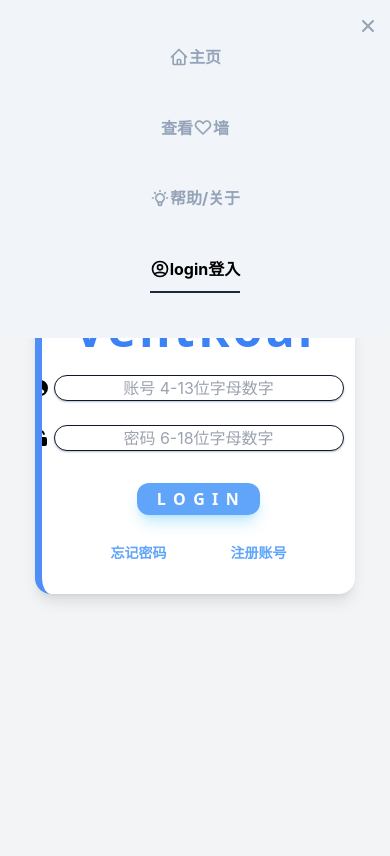
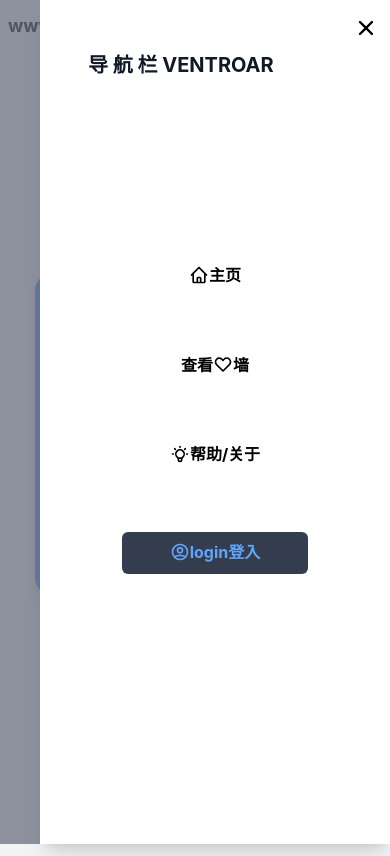
Before and after one commit to dsxksss/VentRoar, a React (Vite) app: page /LoginPage in a window 390 px wide. Both pictures are taken after a click on the button 368 px from the left and 26 px from the top of the page. Built offline with nearby package versions, Linux system fonts and the light colour scheme.

Commit message:
add:忘记密码页面 change:手机端导航栏打开样式,基本样式

```diff
--- a/src/Components/IndexRouters.tsx
+++ b/src/Components/IndexRouters.tsx
@@ -9,6 +9,8 @@ import NotFoundPage from "../Pages/NotFoundPage";
 import RegisterPage from "../Pages/RegisterPage";
 import SuPage from "../Pages/Su";
 import ByLoginDo from "../conText/ByLoginDo";
+import FindPswPage from "../Pages/FindPswPage";
+
 const IndexRouters = () => {
   return (
     <div className="h-screen">
@@ -34,6 +36,8 @@ const IndexRouters = () => {
             <Route path="/HeartPage" element={<HeartPage />}></Route>
             {/* 用户主页 */}
             <Route path="/UserPage" element={<UserPage />}></Route>
+            {/* 用户主页 */}
+            <Route path="/FindPswPage" element={<FindPswPage />}></Route>
             {/* 关于与帮助页 */}
             <Route path="/HelpPage" element={<HelpPage />}></Route>
             {/* 登入页 */}
--- a/src/Components/Nav.tsx
+++ b/src/Components/Nav.tsx
@@ -1,4 +1,5 @@
-import { Menu } from "@headlessui/react";
+import { useState } from "react";
+import { Dialog, Menu, Transition } from "@headlessui/react";
 //导入headlessui组件依赖，来方便的创建可交互样式
 import { ViewListIcon, XIcon } from "@heroicons/react/solid";
 import {
@@ -8,6 +9,7 @@ import {
   LightBulbIcon,
 } from "@heroicons/react/outline";
 import { Link, useLocation } from "react-router-dom";
+import { Fragment } from "react";
 // useLocation 是获取当前页面路由的一些数据
 
 const Nav = () => {
@@ -17,7 +19,11 @@ const Nav = () => {
     pathname === pagaName
       ? "text-black border-b-2 border-slate-800 pb-2"
       : "bt-style";
-
+  const ShowActiveMi = (pagaName: string) =>
+    pathname === pagaName
+      ? "transition ease-in duration-150 text-blue-400 font-bold bg-slate-800/90 px-[3rem] py-2 rounded-md"
+      : "bt-style font-bold";
+  const [open, setOpen] = useState(false); //手机导航栏的开合状态
   return (
     <div className="mt-3 flex flex-row justify-between items-center an-3">
       {/* 电脑端的显示设置 */}
@@ -46,49 +52,114 @@ const Nav = () => {
       </div>
 
       {/* 手机端的显示设置 */}
-      <Menu>
-        <Menu.Button className="mr-3 sm:hidden">
-          <ViewListIcon className="h-5 w-5 text-black" />
-        </Menu.Button>
+      <button className="mr-3 sm:hidden">
+        <ViewListIcon onClick={() => setOpen(true)} className="h-5 w-5" />
+      </button>
+      <Transition.Root show={open} as={Fragment}>
+        <Dialog
+          as="div"
+          className="fixed inset-0 overflow-hidden"
+          onClose={setOpen}
+        >
+          <div className="absolute inset-0 overflow-hidden">
+            {/* 灰色模态 */}
+            <Transition.Child
+              as={Fragment}
+              enter="ease-in-out duration-500"
+              enterFrom="opacity-0"
+              enterTo="opacity-100"
+              leave="ease-in-out duration-500"
+              leaveFrom="opacity-100"
+              leaveTo="opacity-0"
+            >
+              <Dialog.Overlay className="absolute inset-0 bg-gray-500 bg-opacity-75 transition-opacity" />
+            </Transition.Child>
 
-        <Menu.Items
-          style={{
-            zIndex: "1",
-            animationDuration: "0.6s",
-            animationTimingFunction: "var(--ease-out-quart)",
-          }} //页面显示层级关系设置为最顶上
-          className="an-2 font-bold text-slate-400 fixed flex flex-col bg-slate-100
-            items-center justify-evenly rounded-b-2xl h-[40vh] outline-none w-screen top-0 left-0 sm:hidden"
+            <div className="fixed inset-y-0 right-0 pl-10 max-w-full flex">
+              <Transition.Child
+                as={Fragment}
+                enter="transform transition ease-in-out duration-500 sm:duration-700"
+                enterFrom="translate-x-full"
+                enterTo="translate-x-0"
+                leave="transform transition ease-in-out duration-500 sm:duration-700"
+                leaveFrom="translate-x-0"
+                leaveTo="translate-x-full"
               >
-          <Menu.Button className="absolute top-1 right-1 mr-2 mt-3 sm:hidden">
-            <XIcon className="h-5 w-5" />
-          </Menu.Button>
-          <Menu.Item>
-            <Link className={ShowActive("/")} to={"/"}>
+                <div className="relative w-screen max-w-md">
+                  <Transition.Child
+                    as={Fragment}
+                    enter="ease-in-out duration-500"
+                    enterFrom="opacity-0"
+                    enterTo="opacity-100"
+                    leave="ease-in-out duration-500"
+                    leaveFrom="opacity-100"
+                    leaveTo="opacity-0"
+                  >
+                    <div className="absolute top-1 right-1 mr-2 mt-3 active:outline-none sm:hidden">
+                      <button
+                        type="button"
+                        className=""
+                        onClick={() => setOpen(false)}
+                      >
+                        <span className="sr-only">Close panel</span>
+                        <XIcon className="h-6 w-6" aria-hidden="true" />
+                      </button>
+                    </div>
+                  </Transition.Child>
+                  <div className="h-full flex flex-col py-6 bg-white shadow-xl overflow-y-scroll">
+                    <div className="px-4 sm:px-6">
+                      <Dialog.Title className="pl-[2rem] pt-[1.7rem] text-xl font-bold text-gray-900">
+                        导 航 栏 VENTROAR
+                      </Dialog.Title>
+                    </div>
+                    <div className="mt-6 relative flex-1 px-4 sm:px-6">
+                      {/* Replace with your content */}
+                      <div className="absolute text-center inset-0 sm:px-6">
+                        <div className="flex flex-col mt-[10rem] h-[100%] space-y-[4rem] items-center">
+                          <Link
+                            className={ShowActiveMi("/")}
+                            to={"/"}
+                            onClick={() => setOpen(false)}
+                          >
                             <HomeIcon className="inline-block h-5 mb-1 w-5" />
                             主页
                           </Link>
-          </Menu.Item>
-          <Menu.Item>
-            <Link className={ShowActive("/HeartPage")} to={"/HeartPage"}>
+                          <Link
+                            className={ShowActiveMi("/HeartPage")}
+                            to={"/HeartPage"}
+                            onClick={() => setOpen(false)}
+                          >
                             查看
-              <HeartIcon className="inline-block h-5 mb-1 w-5" />墙
+                            <HeartIcon className="inline-block h-5 mb-1 w-5" />
+                            墙
                           </Link>
-          </Menu.Item>
-          <Menu.Item>
-            <Link className={ShowActive("/HelpPage")} to={"/HelpPage"}>
+                          <Link
+                            className={ShowActiveMi("/HelpPage")}
+                            to={"/HelpPage"}
+                            onClick={() => setOpen(false)}
+                          >
                             <LightBulbIcon className="inline-block h-5 mb-1 w-5" />
                             帮助/关于
                           </Link>
-          </Menu.Item>
-          <Menu.Item>
-            <Link className={ShowActive("/LoginPage")} to={"/LoginPage"}>
+                          <Link
+                            className={ShowActiveMi("/LoginPage")}
+                            to={"/LoginPage"}
+                            onClick={() => setOpen(false)}
+                          >
                             <UserCircleIcon className="inline-block h-5 mb-1 w-5" />
                             login登入
                           </Link>
-          </Menu.Item>
-        </Menu.Items>
-      </Menu>
+                        </div>
+                      </div>
+                      {/* /End replace */}
+                    </div>
+                  </div>
+                </div>
+              </Transition.Child>
+            </div>
+          </div>
+        </Dialog>
+      </Transition.Root>
     </div>
   );
 };
--- /dev/null
+++ b/src/Pages/FindPswPage.tsx
@@ -0,0 +1,8 @@
+/* This example requires Tailwind CSS v2.0+ */
+import { Fragment, useState } from "react";
+import { Dialog, Transition } from "@headlessui/react";
+import { XIcon, ViewListIcon } from "@heroicons/react/outline";
+const FindPswPage = () => {
+  return <>FindPswPage</>;
+};
+export default FindPswPage;
--- a/src/Pages/LoginPage.tsx
+++ b/src/Pages/LoginPage.tsx
@@ -45,7 +45,7 @@ const Login = () => {
             </button>
           </div>
           <div className="text-sm md:text-xl pt-1 font-bold text-blue-400 space-x-[4rem]">
-            <Link to={"/RegisterPage"}>忘记密码</Link>
+            <Link to={"/FindPswPage"}>忘记密码</Link>
             <Link to={"/RegisterPage"}>注册账号</Link>
           </div>
         </div>
```
Lines whose indentation alone changed are shown as unchanged.
